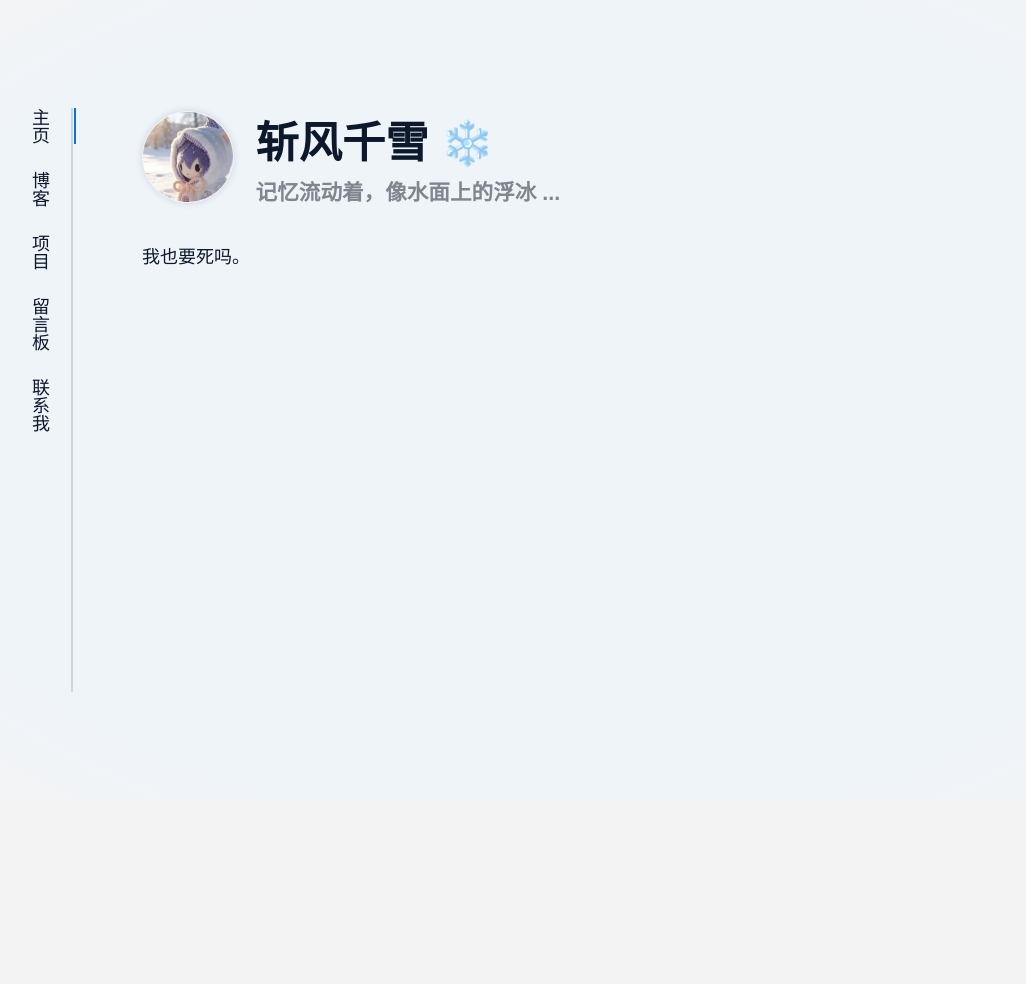
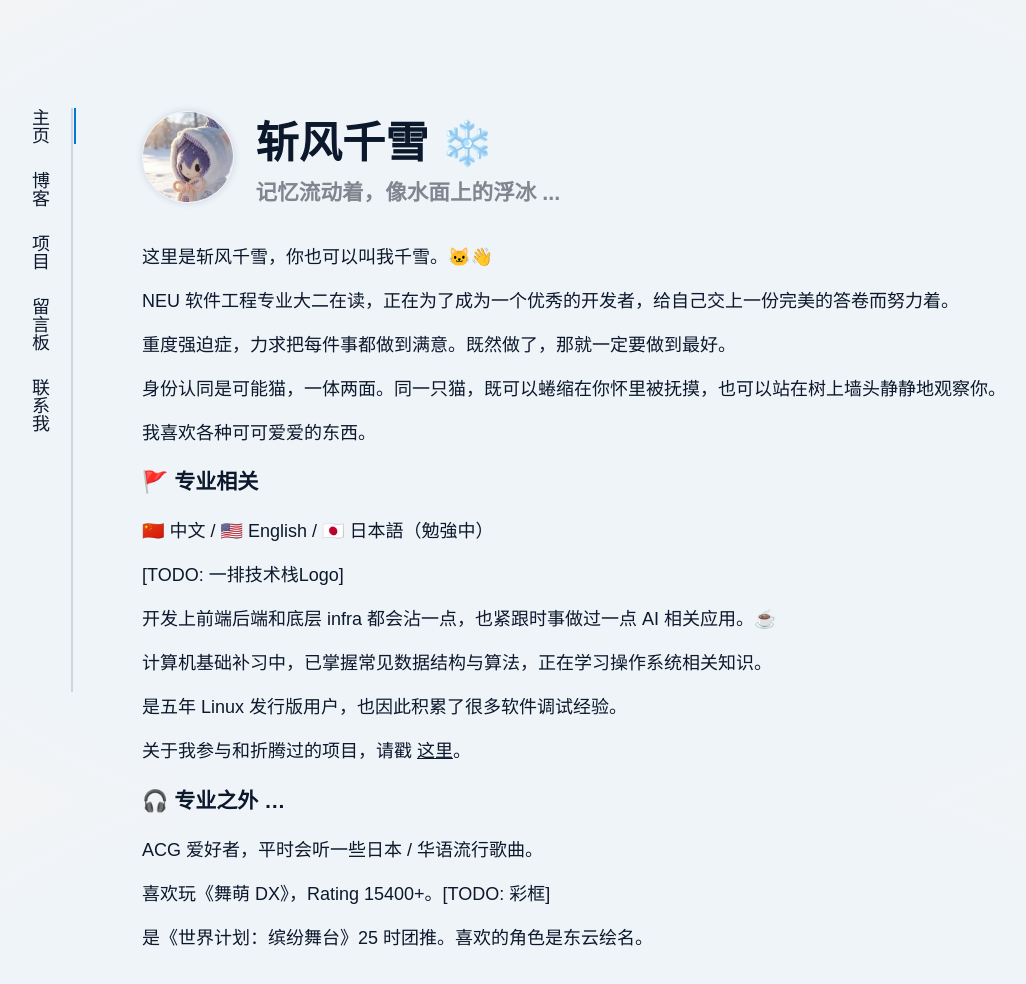
Before and after one commit to chiyuki0325/homepage, an Astro site: page / in a window 1280 px wide. Shown: the whole page, without its empty margins (88-1114 px from the left). Before the commit the page ends 800 px from the top, so only its background shows below. Built offline with nearby package versions, Linux system fonts and the light colour scheme; Astro itself is replaced by a stand-in of ours; a small style sheet from the web is missing.

Commit message:
编写正文

```diff
--- a/src/articles/identity.md
+++ b/src/articles/identity.md
@@ -1 +1,31 @@
-我也要死吗。
+这里是斩风千雪，你也可以叫我千雪。🐱👋
+
+NEU 软件工程专业大二在读，正在为了成为一个优秀的开发者，给自己交上一份完美的答卷而努力着。
+
+重度强迫症，力求把每件事都做到满意。既然做了，那就一定要做到最好。
+
+身份认同是可能猫，一体两面。同一只猫，既可以蜷缩在你怀里被抚摸，也可以站在树上墙头静静地观察你。
+
+我喜欢各种可可爱爱的东西。
+
+### 🚩 专业相关
+
+🇨🇳 中文 / 🇺🇸 English / 🇯🇵 日本語（勉強中）
+
+[TODO: 一排技术栈Logo]
+
+开发上前端后端和底层 infra 都会沾一点，也紧跟时事做过一点 AI 相关应用。☕
+
+计算机基础补习中，已掌握常见数据结构与算法，正在学习操作系统相关知识。
+
+是五年 Linux 发行版用户，也因此积累了很多软件调试经验。
+
+关于我参与和折腾过的项目，请戳 [这里](/projects)。
+
+### 🎧 专业之外 ...
+
+ACG 爱好者，平时会听一些日本 / 华语流行歌曲。
+
+喜欢玩《舞萌 DX》，Rating 15400+。[TODO: 彩框]
+
+是《世界计划：缤纷舞台》25 时团推。喜欢的角色是东云绘名。
--- a/src/components/Body.astro
+++ b/src/components/Body.astro
@@ -97,4 +97,8 @@ const { activated = "/" } = Astro.props
       font-size: 14px;
     }
   }
+
+  a {
+    color: inherit;
+  }
 </style>
--- a/src/components/Header.astro
+++ b/src/components/Header.astro
@@ -17,6 +17,11 @@
     { text: "我们所书写的故事尚未完结 ...", len: 28 },
     { text: "像浩繁星空下的那场稚嫩的梦 ...", len: 30 },
     { text: "牵起的双手又怎能再放下 ...", len: 26 },
+    { text: "每天与你度过的日常便是奇迹 ...", len: 30 },
+    { text: "今天又下雪了呢，是谁的心声呢 ...", len: 32 },
+    { text: "明天也将会是更加美好的一天 ...", len: 30 },
+    { text: "这次旅程，就由我自己来写下 ...", len: 30 },
+    { text: "一起去堆雪人吧！我来陪你 ...", len: 28 },
   ]
 
   let subtitleIndex = 0
```
